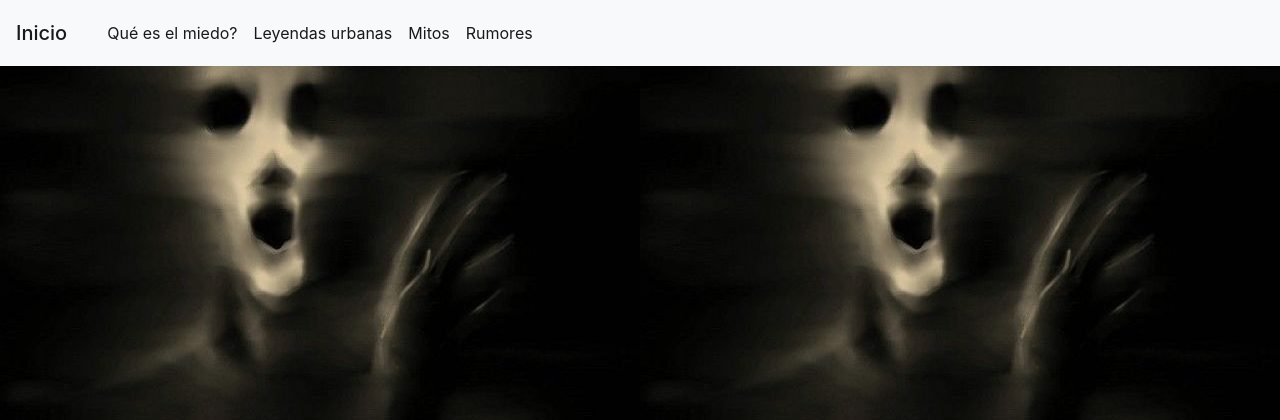
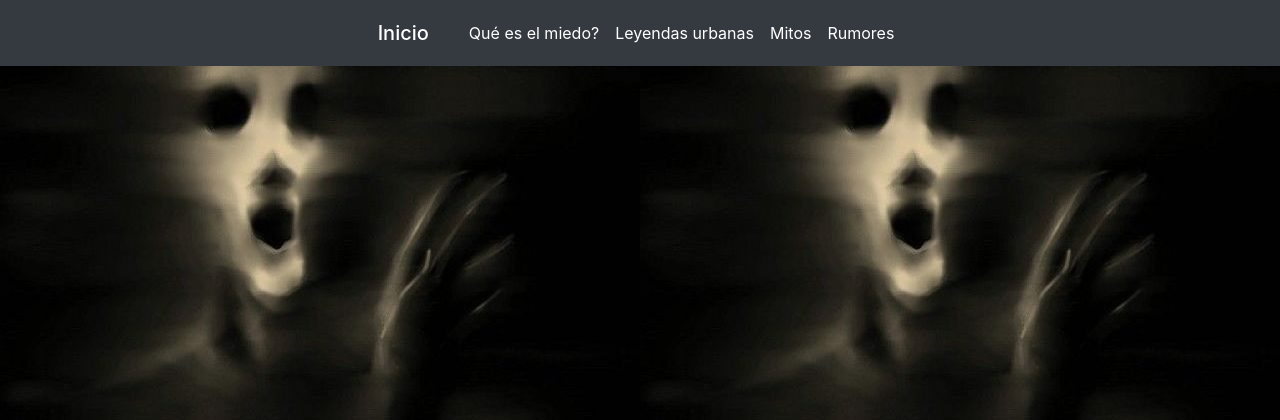
Before and after one commit to rtalyon/webMiedo, a PHP site: page / in a window 1280 px wide. Shown: the top 420 px of the page. Run offline with PHP 8.4, Linux system fonts and the light colour scheme; some libraries are stand-ins or nearby versions.

Commit message:
centrado

```diff
--- a/inc/nav.php
+++ b/inc/nav.php
@@ -1,11 +1,12 @@
-<nav class="navbar navbar-expand-lg navbar-light bg-light " style="align-center">
+<nav class="navbar navbar-expand-lg navbar-dark bg-dark nav justify-content-center">
+	  			<div class="nav justify-content-center">
 	  			<a class="navbar-brand" href="index.php">
-	  				<span class="navbar-brand mb-0 h1">Inicio</span>
+	  				<span class="navbar-brand mb-0 h1 ">Inicio</span>
 	  			</a>
 	  			<button class="navbar-toggler" type="button" data-toggle="collapse" data-target="#navbarSupportedContent" aria-controls="navbarSupportedContent" aria-expanded="false" aria-label="Toggle navigation">
 	    			<span class="navbar-toggler-icon"></span>
 	  			</button>
-	  			<div class="collapse navbar-collapse" id="navbarSupportedContent">
+	  			<div class="collapse navbar-collapse " id="navbarSupportedContent">
 	    			<ul class="navbar-nav mr-auto">
 	      			<!-- 	<li class="nav-item dropdown">
 	        				<a class="nav-link active dropdown-toggle" id="navbarDropdown" role="button" data-toggle="dropdown" aria-haspopup="true" aria-expanded="false">Desplegable 1</a>
@@ -32,4 +33,5 @@
 			      		</li>
 	    			</ul>
 	  			</div>
+	  		</div>
 </nav>
```
